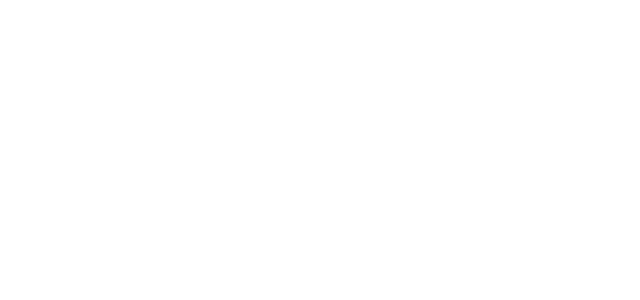
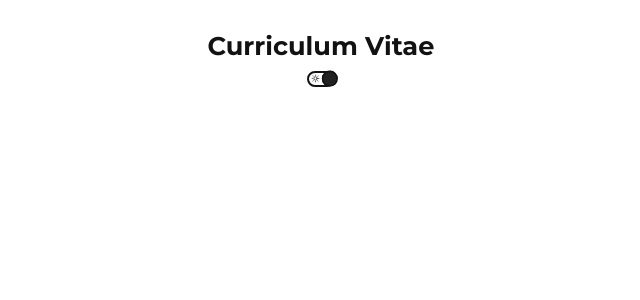
Before and after one commit to attaboyabhilash/CurriculumVitae, a React (Create React App) app: page / in a window 1280 px wide. Shown: the top 300 px of the page, without its empty margins (319-959 px from the left). Built offline with nearby package versions, Linux system fonts and the light colour scheme.

Commit message:
App Header Done

```diff
--- a/package.json
+++ b/package.json
@@ -8,6 +8,7 @@
     "@testing-library/user-event": "^12.2.0",
     "react": "^17.0.1",
     "react-dom": "^17.0.1",
+    "react-icons": "^3.11.0",
     "react-scripts": "4.0.0",
     "web-vitals": "^0.2.4"
   },
--- a/src/App.js
+++ b/src/App.js
@@ -1,9 +1,23 @@
-import React from 'react'
+import React, { useState, useEffect } from 'react'
+import Header from './components/Header'
+
+const initialState = false || JSON.parse(localStorage.getItem('theme'))
 
 const App = () => {
+  const [darkMode, setDarkMode] = useState(initialState)
+
+  const toggleMode = () => {
+    setDarkMode(prevDarkMode => !prevDarkMode)
+  }
+
+  useEffect(() => {
+    localStorage.setItem('theme', JSON.stringify(darkMode))
+  }, [darkMode])
+
+
   return (
-    <div>
-
+    <div className={darkMode ? "dark-mode container" : "light-mode container"}>
+      <Header toggleMode={toggleMode}/>
     </div>
   )
 }
--- /dev/null
+++ b/src/app.css
@@ -0,0 +1,89 @@
+.toggles{
+  margin: 0px auto;
+  width: fit-content;
+  margin-top: 5px;
+}
+
+.toggle-checkbox {
+  position: absolute;
+  opacity: 0;
+  cursor: pointer;
+  height: 0;
+  width: 0;
+}
+
+.toggle-slot {
+  position: relative;
+  height: 1em;
+  width: 1.8em;
+  border: 2px solid #121212;
+  border-radius: 10em;
+  background-color: #FFFFFF;
+  transition: background-color 250ms;
+}
+
+.toggle-checkbox:checked ~ .toggle-slot {
+  background-color: #212121;
+  border: 2px solid #F4F4F4;
+}
+
+.toggle-button {
+  transform: translate(0.8em, -0.15em);
+  position: absolute;
+  height: 1em;
+  width: 1em;
+  border-radius: 50%;
+  background-color: #212121;
+  box-shadow: inset 0px 0px 0px 0.1em #121212;
+  transition: background-color 250ms, border-color 250ms, transform 500ms;
+}
+
+.toggle-checkbox:checked ~ .toggle-slot .toggle-button {
+  background-color: #212121;
+  box-shadow: inset 0px 0px 0px 0.75em white;
+  transform: translate(-0.3em, -0.15em);
+}
+
+.sun-icon {
+  position: absolute;
+  height: 0.5em;
+  width: 0.5em;
+  color: #000;
+}
+
+.sun-icon-wrapper {
+  position: absolute;
+  height: 1em;
+  width: 1em;
+  opacity: 1;
+  transform: translate(-0.35em, 0.08em) rotate(2deg);
+  transform-origin: 50% 50%;
+  transition: opacity 150ms, transform 500ms cubic-bezier(.26,2,.46,.71);
+}
+
+.toggle-checkbox:checked ~ .toggle-slot .sun-icon-wrapper {
+  opacity: 0;
+  transform: translate(-0.35em, 0.08em) rotate(0deg);
+}
+
+.moon-icon {
+  position: absolute;
+  height: 0.5em;
+  width: 0.5em;
+  color: white;
+}
+
+.moon-icon-wrapper {
+  position: absolute;
+  height: 1em;
+  width: 1em;
+  opacity: 0;
+  transform: translate(0.45em, 0.15em) rotate(0deg);
+  transform-origin: 50% 50%;
+  transition: opacity 150ms, transform 500ms cubic-bezier(.26,2.5,.46,.71);
+}
+
+.toggle-checkbox:checked ~ .toggle-slot .moon-icon-wrapper {
+  opacity: 1;
+  transform: translate(0.45em, 0.15em) rotate(-15deg);
+}
--- /dev/null
+++ b/src/components/Header.js
@@ -0,0 +1,14 @@
+import React from 'react'
+import '../app.css'
+import Toggle from './Toggle'
+
+function Header(props) {
+    return (
+        <nav>
+            <h1>Curriculum Vitae</h1>
+            <Toggle toggleMode={props.toggleMode}/>
+        </nav>
+    )
+}
+
+export default Header
--- /dev/null
+++ b/src/components/Toggle.js
@@ -0,0 +1,37 @@
+import React, { useState, useEffect } from 'react'
+import { FiSun, FiMoon } from 'react-icons/fi'
+
+
+const initialState = false || JSON.parse(localStorage.getItem('checkbox'))
+
+const Toggle = (props) => {
+    const [checkBox, setCheckBox] = useState(initialState)
+
+    const toggleDarkMode = () => {
+        setCheckBox(prevState => !prevState)
+        props.toggleMode()
+    }
+
+    useEffect(() => {
+        localStorage.setItem('checkbox', JSON.stringify(checkBox))
+    }, [checkBox])
+
+    return (
+        <div className="toggles">
+            <label>
+                <input className='toggle-checkbox' type='checkbox' checked={checkBox} onChange={toggleDarkMode}></input>
+                <div className='toggle-slot'>
+                    <div className='sun-icon-wrapper'>
+                        <FiSun className="iconify sun-icon" />
+                    </div>
+                    <div className='toggle-button'></div>
+                    <div className='moon-icon-wrapper'>
+                        <FiMoon className="iconify moon-icon"/>
+                    </div>
+                </div>
+            </label>
+        </div>
+    )
+}
+
+export default Toggle
--- a/src/index.css
+++ b/src/index.css
@@ -1,3 +1,9 @@
+@import url('https://fonts.googleapis.com/css2?family=Montserrat:wght@700&display=swap');
+
+*{
+  box-sizing: border-box;
+}
+
 body {
   margin: 0;
   font-family: -apple-system, BlinkMacSystemFont, 'Segoe UI', 'Roboto', 'Oxygen',
@@ -7,7 +13,28 @@
   -moz-osx-font-smoothing: grayscale;
 }
 
-code {
-  font-family: source-code-pro, Menlo, Monaco, Consolas, 'Courier New',
-    monospace;
+.container{
+  text-align: center;
+  padding: 20px 20%;
+  position: relative;
 }
+
+.light-mode{
+  background-color: #FFF;
+  color: #121212;
+}
+
+.dark-mode{
+  background-color: #212121;
+  color: #FFF;
+}
+
+nav{
+  position: relative;
+}
+
+nav h1{
+  font-size: 1.6em;
+  margin: 10px;
+  font-family: 'Montserrat', sans-serif;
+}
```
Also changed, not shown: src/components/ResumeContent.js (added), src/components/ResumeHeader.js (added), src/context/ThemeContext.js (added), 1 other file (tests, documents, lock files or other folders).
